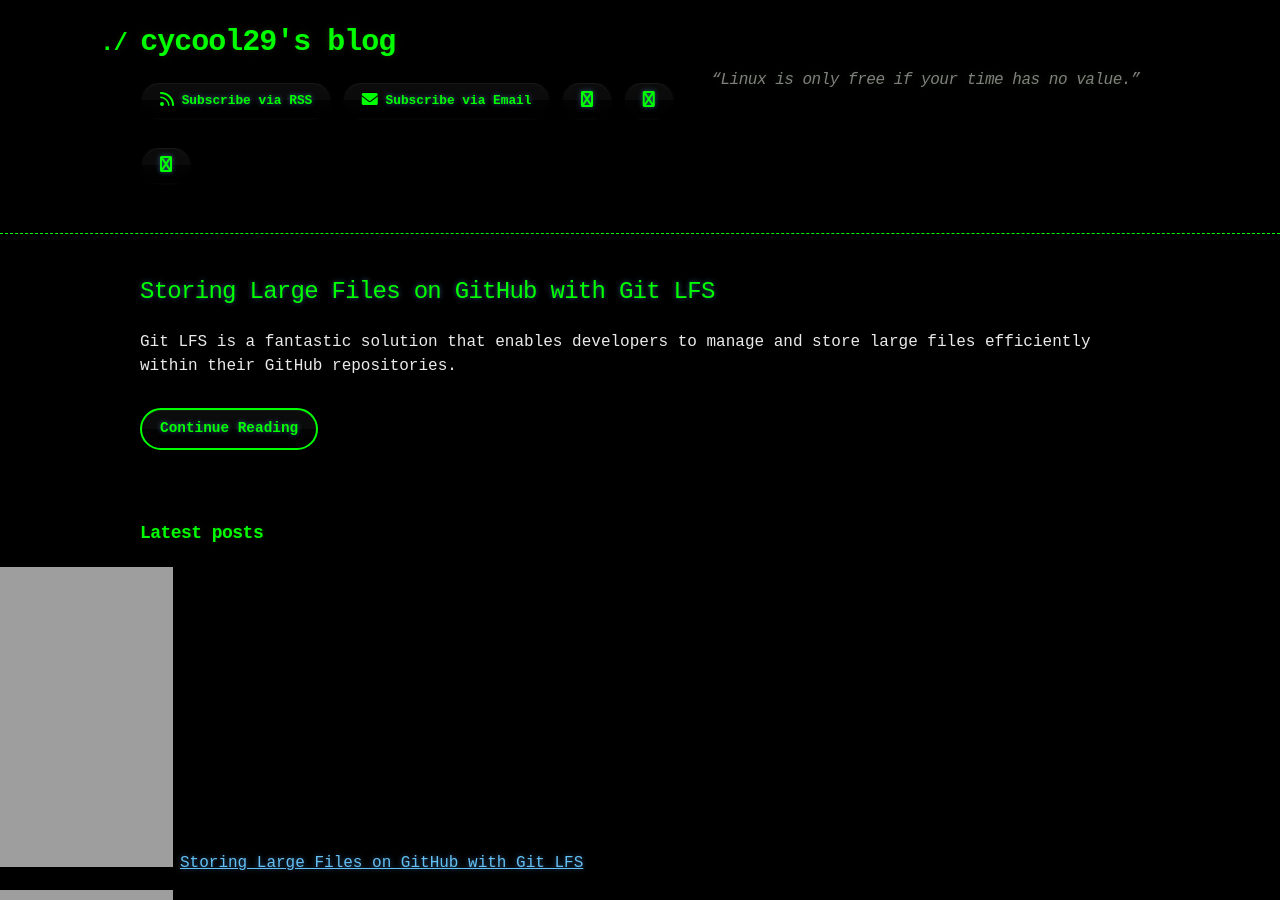
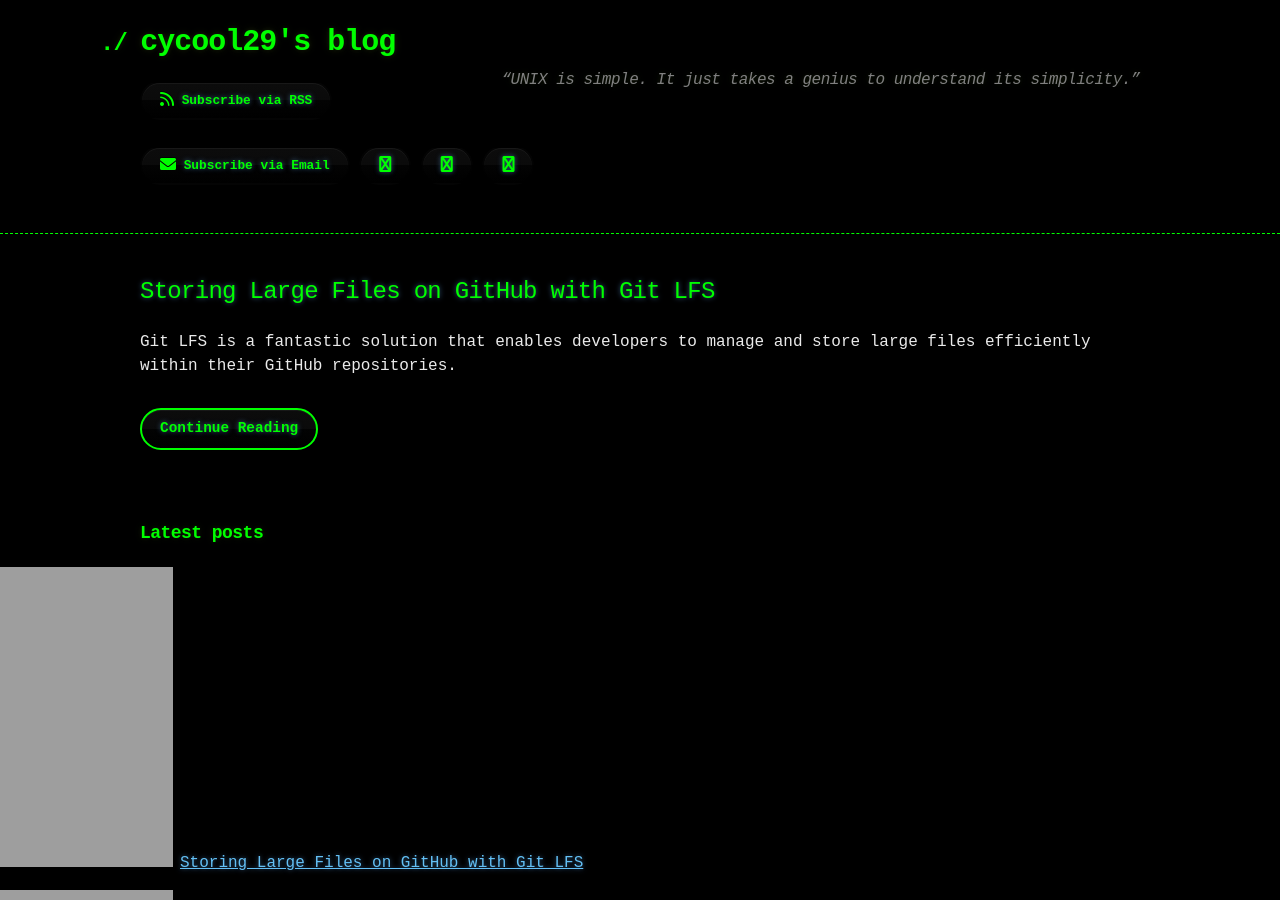
Before and after one commit to cycool29/cycool29.github.io, a Jekyll site: the page built from index.md, in a window 1280 px wide and 900 px high. Built offline with Jekyll 4.4.1, drawn with Linux system fonts in a browser that asks for light colours; a style sheet for code colours, icons or effects is not loaded.

Commit message:
Update quotes

```diff
--- a/_config.yml
+++ b/_config.yml
@@ -1,5 +1,5 @@
 title: cycool29's blog
-description: "“Linux is only free if your time has no value.” "
+description: "“UNIX is simple. It just takes a genius to understand its simplicity.” "
 bio: A high school student. Intermediate in Python, Git, Bash. Learning JavaScript. He/Him. "
 author: cycool29
 url: https://cycool29.github.io
```
